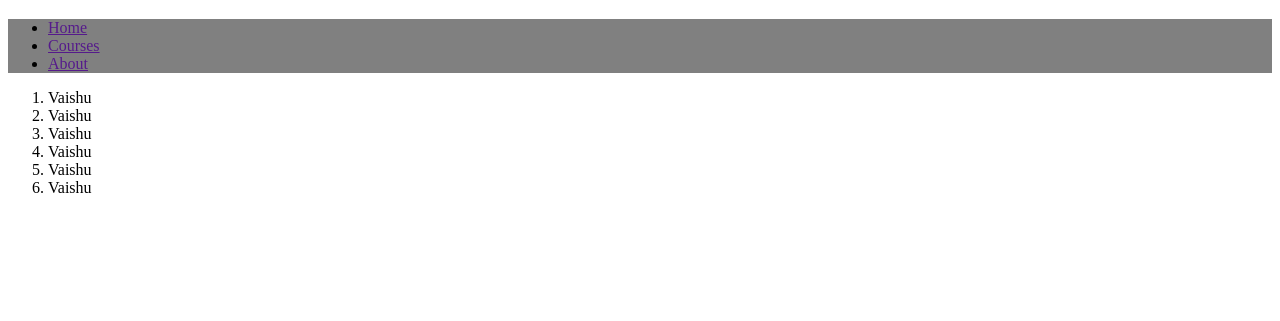
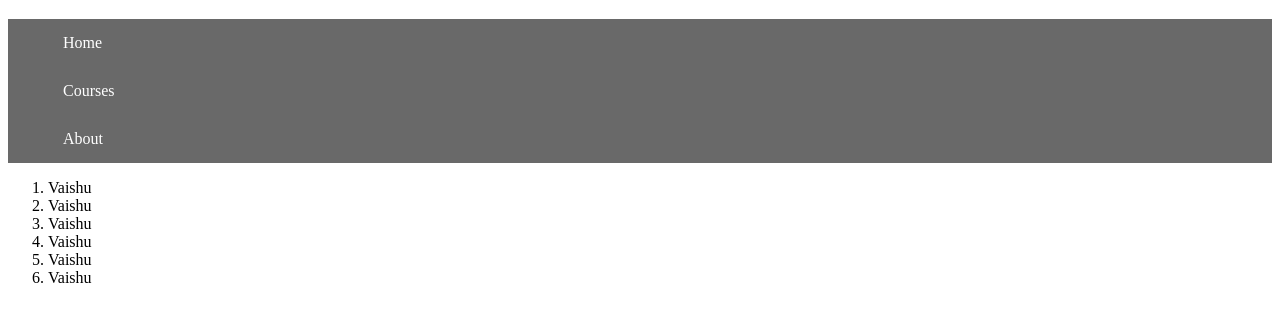
Before and after one commit to Raju-Neduri/WebDevelopment, a plain HTML site: page CSS/Practice/CSS Positioning and CSS display/Index.html in a window 1280 px wide. Shown: the part 61-382 px from the top of the page. Drawn offline with Linux system fonts and the light colour scheme.

Commit message:
commit 3

```diff
--- a/CSS/Practice/CSS Positioning and CSS display/style.css
+++ b/CSS/Practice/CSS Positioning and CSS display/style.css
@@ -2,6 +2,16 @@ h1 {
   text-align: center;
 }
 
-.navbar {
-  background-color: Gray;
+.navbar ul {
+  background-color: DimGray;
+  list-style-type: none;
+
 }
+
+.navbar a {
+  color: white;
+  text-decoration: none;
+  padding: 15px;
+  display: flex;
+  position: relative;
+}
```
